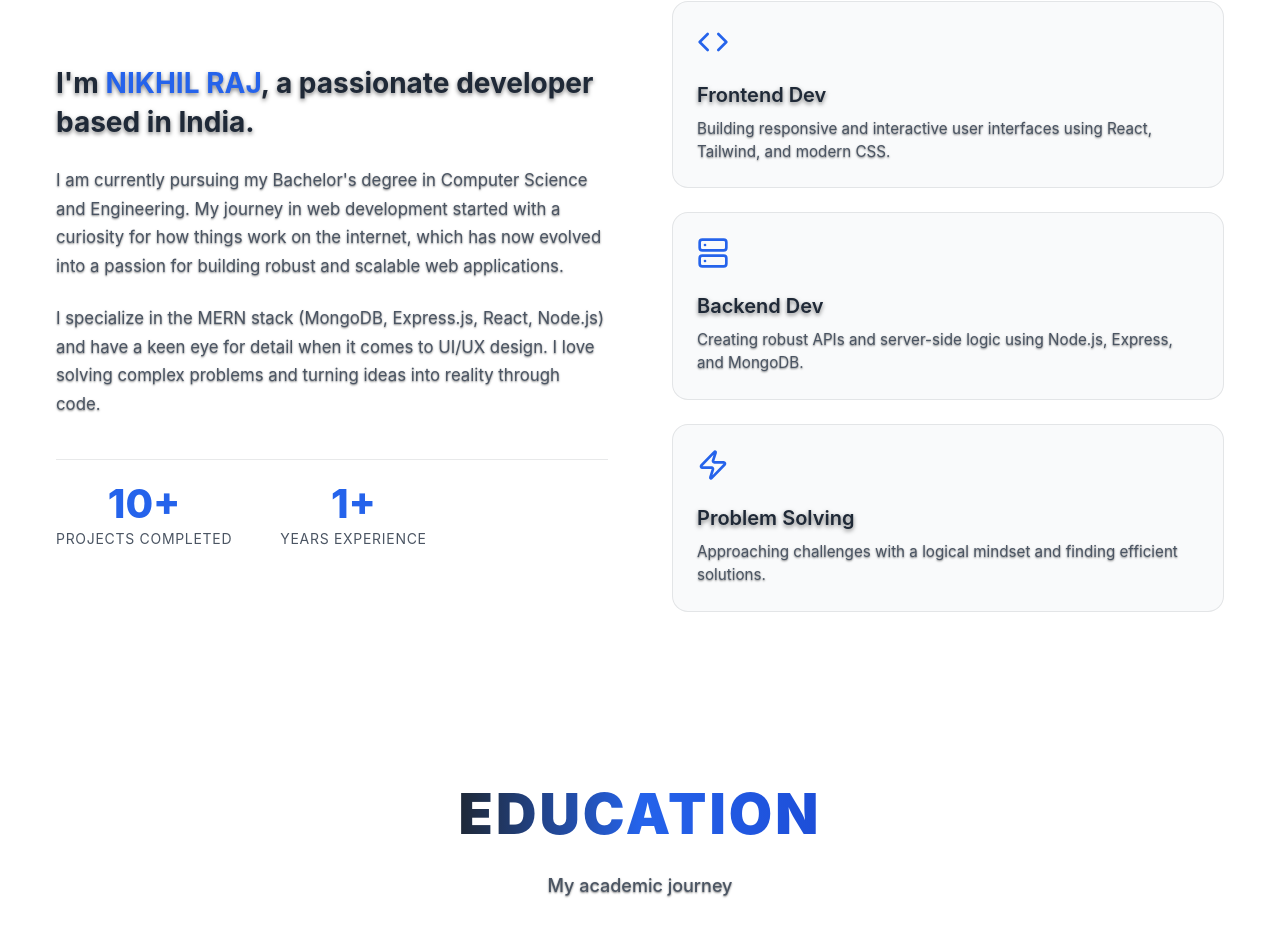
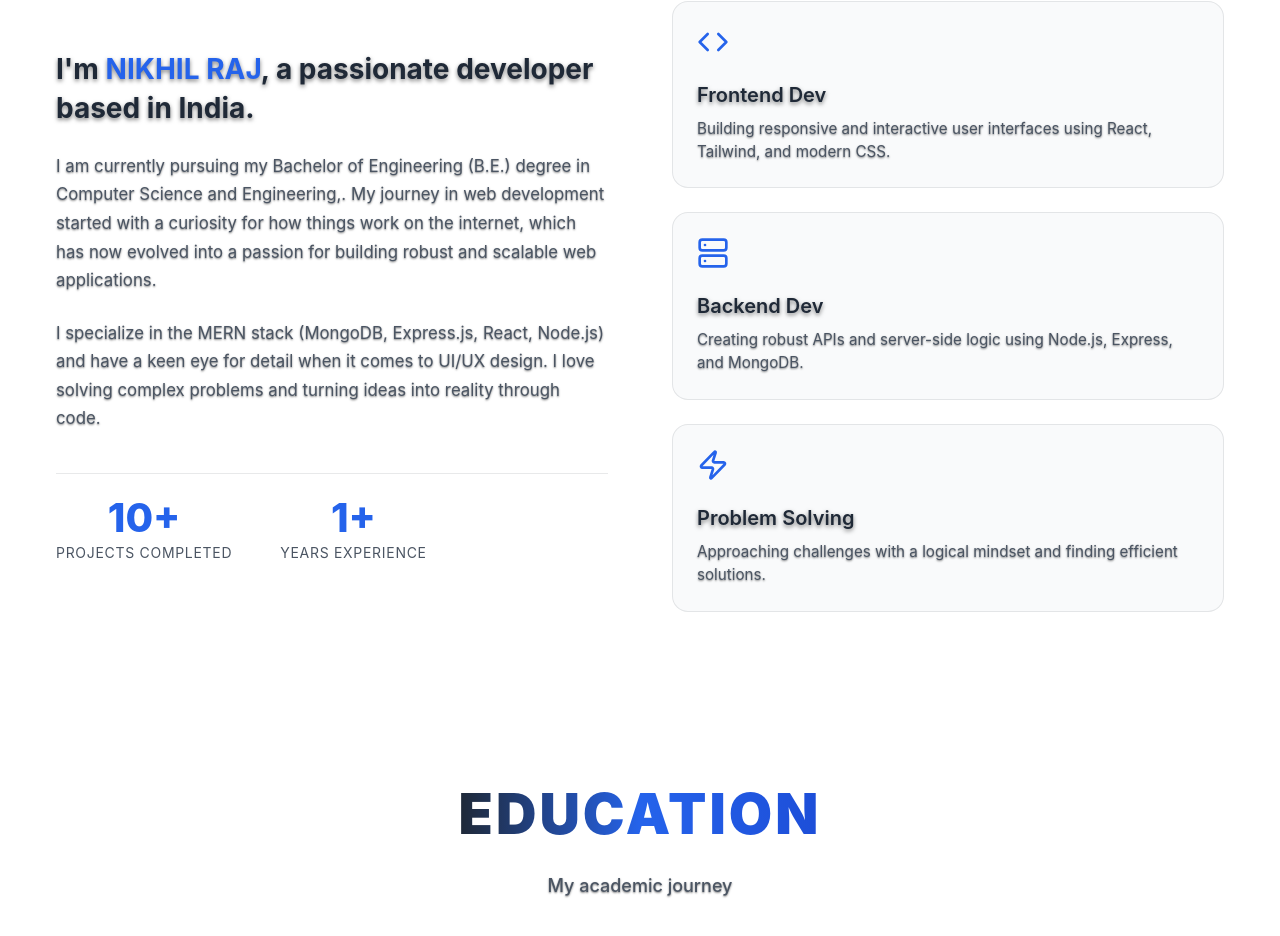
Before and after one commit to nikhilraj-13/Portfolio, a React (Vite) app: page / in a window 1280 px wide. Shown: the part 1024-1960 px from the top of the page. Built offline with nearby package versions, Linux system fonts and the light colour scheme.

Commit message:
Change in about section

```diff
--- a/src/components/About.jsx
+++ b/src/components/About.jsx
@@ -20,7 +20,7 @@ const About = () => {
                             I'm <span className="text-highlight">NIKHIL RAJ</span>, a passionate developer based in India.
                         </h3>
                         <p>
-                            I am currently pursuing my Bachelor's degree in Computer Science and Engineering.
+                            I am currently pursuing my Bachelor of Engineering (B.E.) degree in Computer Science and Engineering,.
                             My journey in web development started with a curiosity for how things work on the internet,
                             which has now evolved into a passion for building robust and scalable web applications.
                         </p>
```
